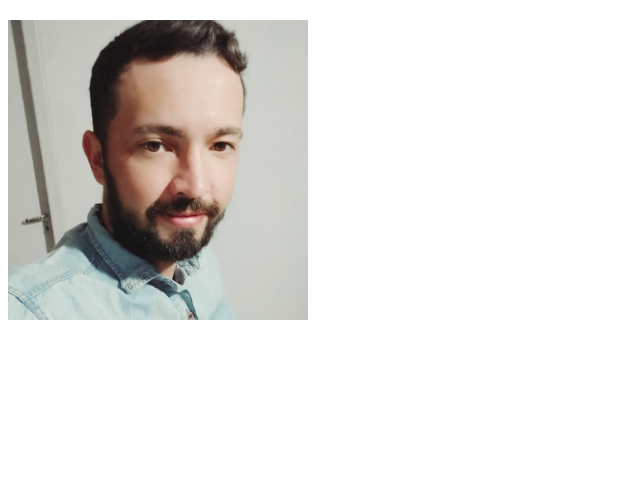
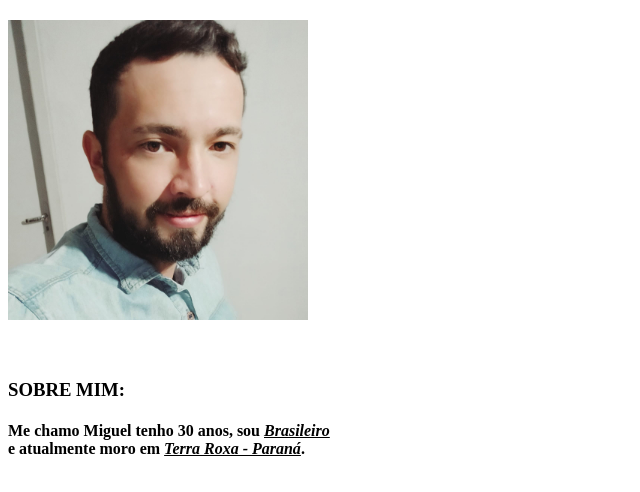
Before and after one commit to miguelraatz/portfolio, a plain HTML site: page index.html in a window 1280 px wide. Shown: the part 60-552 px from the top of the page, without its empty margins (0-640 px from the left). Drawn offline with Linux system fonts and the light colour scheme.

Commit message:
adiciona texto sobre mim

```diff
--- a/index.html
+++ b/index.html
@@ -6,7 +6,10 @@
     </head>
     <body>
         <h1><strong>Miguel Oscar Raatz Junior</strong></h1>
-        <img src="minha.jpeg"width=300>
+        <img src="minha.jpeg"width=300><br><br><br>
+        <p><h3>SOBRE MIM:</h3></p>
+        <p><h4>Me chamo Miguel tenho 30 anos, sou <b><u><i>Brasileiro</i></u></b><br>
+        e atualmente moro em <u><i>Terra Roxa - Paraná</i></u>.</h4></body></html></p>
     </body>
 
 </html>
```
